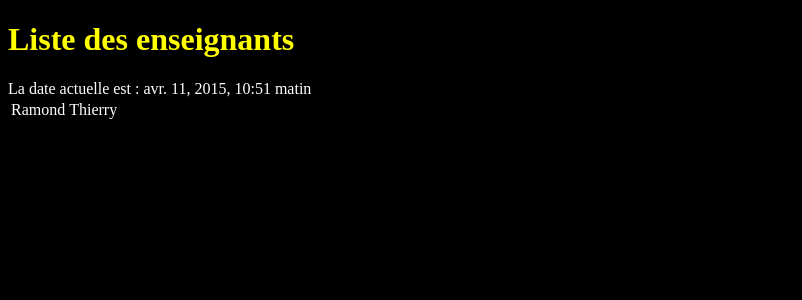
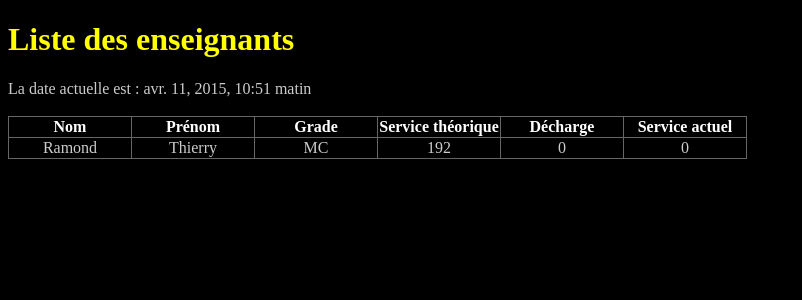
Before and after one commit to thierryramond/trServ, a Django app: page /enseignants/ in a window 1280 px wide. Shown: the top 300 px of the page, without its empty margins (0-802 px from the left). Run offline with Django 3.2, Linux system fonts and the light colour scheme; data comes from the database, SQL or seed files in the repository; both versions use the stored data as it was after the commit; parts of the project's set-up code (start-up, migrations or seed data) failed here and were passed over.

Commit message:
enrichissement css

```diff
--- a/trServ/services/models.py
+++ b/trServ/services/models.py
@@ -11,6 +11,7 @@ class Enseignant(models.Model):
 	commentaire = models.TextField
 	arrivé_en = models.DateField
 	photo = models.ImageField
+	attribué = models.IntegerField (default = 0)
 
 	def __str__(self):
 		return ('{0}, {1}'.format(self.nom, self.prenom))
--- a/trServ/services/static/services/trstyle.css
+++ b/trServ/services/static/services/trstyle.css
@@ -1,8 +1,26 @@
 body{
 	background-color: #000;
-	color: #FFF;
+	color: #ccc;
 }
 
 h1{
 	color: #FF0;
 }
+
+table {
+    border-collapse: collapse;
+}
+
+td{
+	border: 1px solid #666;
+	width: 120px;
+	text-align: center;
+}
+
+
+th{
+	border: 1px solid #666;
+	width: 120px;
+	text-decoration: bold;
+	color:#fff;
+}
--- a/trServ/services/templates/services/enseignants.html
+++ b/trServ/services/templates/services/enseignants.html
@@ -13,7 +13,17 @@
 
 
 La date actuelle est : {{date}}
+<br/><br/>
+
 <table>
+<tr>
+	<th> Nom</th>
+	<th> Prénom</th>
+	<th> Grade</th>
+	<th> Service théorique</th>
+	<th> Décharge </th>
+	<th> Service actuel </th>
+</tr>
 {% for enseignant in Enseignants %}
 <tr>
 	<td>
@@ -22,6 +32,18 @@ La date actuelle est : {{date}}
 	<td>
 		{{enseignant.prenom }}
 	</td>
+	<td>
+		{{enseignant.grade}}
+	</td>
+	<td>
+		{{enseignant.service_du}}
+	</td>
+	<td>
+		{{enseignant.decharge}}
+	</td>
+	<td>
+		{{enseignant.attribué}}
+	</td>
 </tr>
 {% endfor %}
 
```
Also changed, not shown: trServ/db.sqlite3, trServ/services/migrations/0004_enseignant_attribué.py (added).
